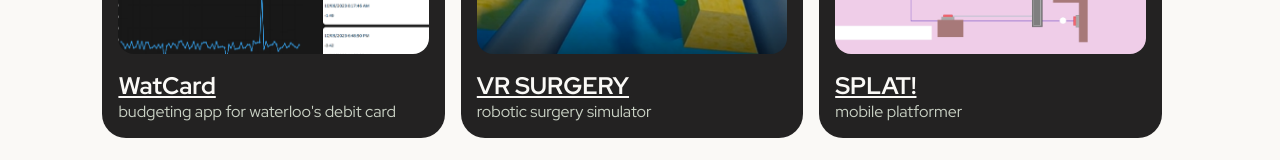
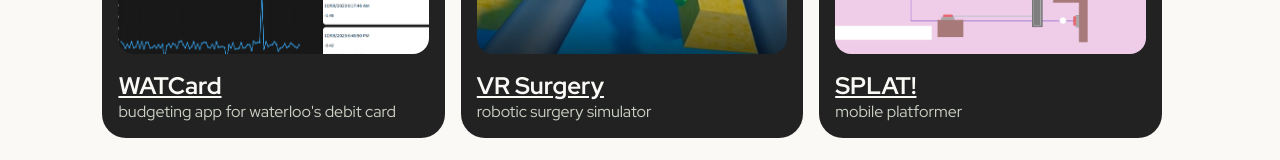
Before and after one commit to IsaacYu15/portfoliowebsite, a React (Create React App) app: page / in a window 1280 px wide. Shown: the part 3047-3207 px from the top of the page. Built offline with nearby package versions, Linux system fonts and the light colour scheme.

Commit message:
update data

```diff
--- a/src/sections/project/data.js
+++ b/src/sections/project/data.js
@@ -34,10 +34,7 @@
     title: "Flocking Model",
     desc: "simulating schools of fish",
     lang: "Unity, C#",
-    link: "N/A",
-    youtube:
-      "https://www.youtube.com/watch?v=hVDA2jKtwXM&list=PLNU3z4IRiDwNV2LOxBC6R3CmT7_a09eHN&index=2",
-    git: "https://github.com/IsaacYu15/Boids-Flocking-Algorithm",
+    link: "https://github.com/IsaacYu15/Boids-Flocking-Algorithm",
   },
   {
     id: 4,
@@ -69,12 +66,12 @@
     title: "Goose Peak",
     desc: "productivity extension",
     lang: "Gemini, Javascript, TailwindCSS",
-    link: "https://devpost.com/software/wannabe-wall-e",
+    link: "https://devpost.com/software/goosepeak-hixzd8",
   },
   {
     id: 8,
     source: [WatCard],
-    title: "WatCard",
+    title: "WATCard",
     desc: "budgeting app for waterloo's debit card",
     lang: "Postgres, Express, React, Node",
     link: "https://github.com/IsaacYu15/WATCard",
@@ -82,7 +79,7 @@
   {
     id: 9,
     source: [VrSurgery],
-    title: "VR SURGERY",
+    title: "VR Surgery",
     desc: "robotic surgery simulator",
     lang: "Unity, C#, Oculus Integration",
     link: "https://github.com/IsaacYu15/VR-Surgery",
```
